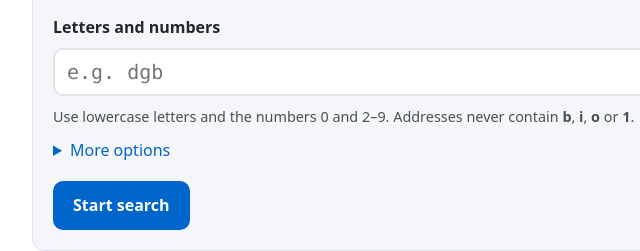
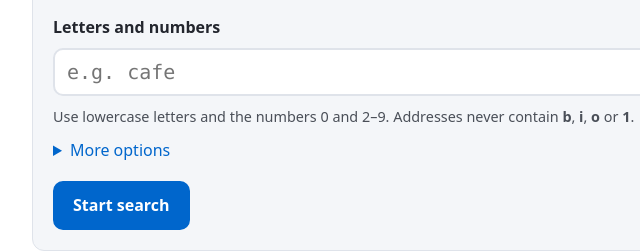
Before and after one commit to DigiNode-Tools/digibyte-vanity-address, a website: page src/index.html in a window 1280 px wide. Shown: the part 374-625 px from the top of the page, 228-868 px from the left. Drawn offline with Linux system fonts and the light colour scheme.

Commit message:
Use 'cafe' as the example: addresses never contain b, so 'dgb' could never match

```diff
--- a/src/index.html
+++ b/src/index.html
@@ -149,7 +149,7 @@ ol, ul { padding-left: 1.3em; }
     </fieldset>
 
     <label class="label" for="pattern">Letters and numbers</label>
-    <input type="text" id="pattern" maxlength="20" spellcheck="false" autocapitalize="off" placeholder="e.g. dgb" aria-describedby="pattern-help">
+    <input type="text" id="pattern" maxlength="20" spellcheck="false" autocapitalize="off" placeholder="e.g. cafe" aria-describedby="pattern-help">
     <p class="preview" id="preview" aria-live="polite"></p>
     <p class="hint" id="pattern-help">Use lowercase letters and the numbers 0 and 2–9. Addresses never contain <b>b</b>, <b>i</b>, <b>o</b> or <b>1</b>.</p>
     <p class="odds" id="odds"></p>
```
Also changed, not shown: README.md.
